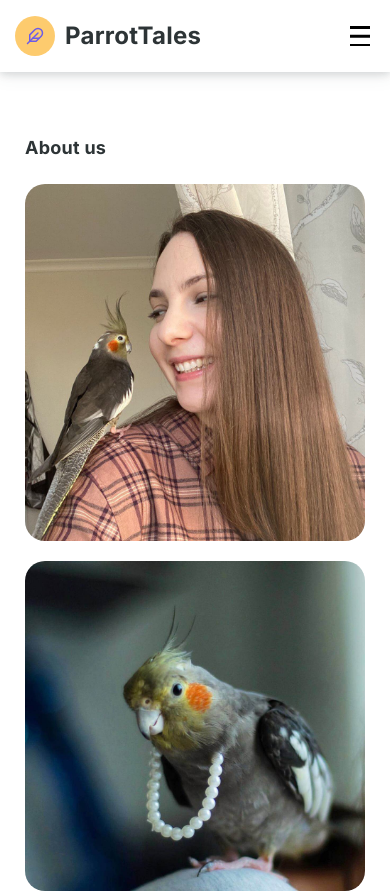
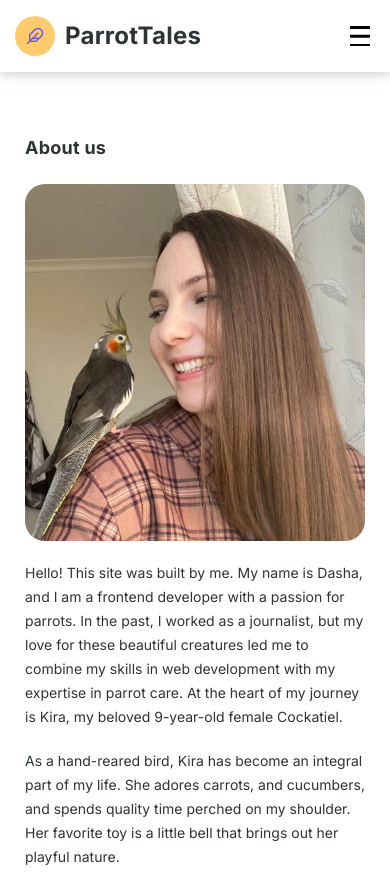
Before and after one commit to dashimiko/ParrotTale, a React (Create React App) app: page /about-us in a window 390 px wide. Shown: the top 893 px of the page. Built offline with nearby package versions, Linux system fonts and the light colour scheme; a web font is replaced by a local one.

Commit message:
style:fix picturebox (about us page)in mobile version

```diff
--- a/src/components/ArticleTemplate/DeafaultTemplate/DefaultTemplate.scss
+++ b/src/components/ArticleTemplate/DeafaultTemplate/DefaultTemplate.scss
@@ -69,7 +69,9 @@
     max-width: 100%;
   }
   .article-template__picture-box {
-    flex-direction: column;
+    flex-direction: row;
+    overflow: scroll;
+    flex-wrap: nowrap;
   }
   .article-template__text {
     margin-top: 20px;
--- a/src/components/ArticlesList/ArticlesList.scss
+++ b/src/components/ArticlesList/ArticlesList.scss
@@ -17,4 +17,18 @@
   flex-direction: row;
   gap: 30px;
   flex-wrap: wrap;
+  margin: 0 auto;
 }
+
+@media screen and (max-width: 1280px) {
+  .articles-list__box {
+    padding-right: 65px;
+    padding-left: 65px;
+  }
+}
+
+@media screen and (max-width: 1024px) {
+  .articles-list__box {
+    padding: 40px 25px;
+  }
+}
```
